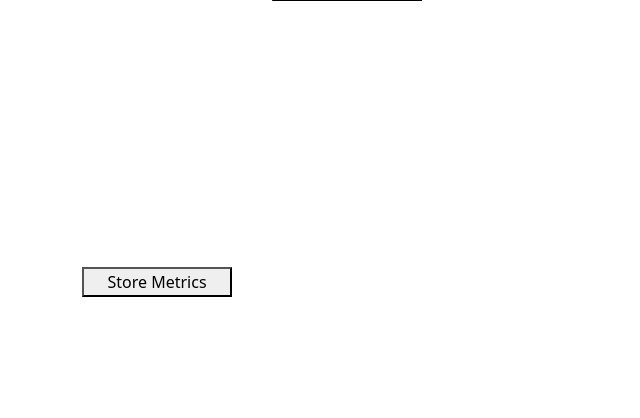
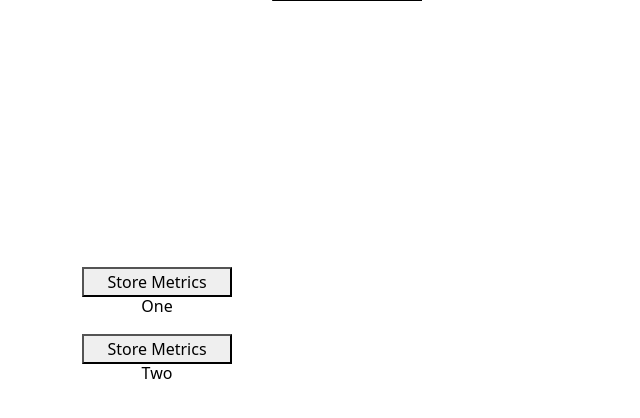
Before and after one commit to UVM-CS195-F22/FinalProject-lscholfi-kpolitza, a Flask app: page / in a window 1280 px wide. Shown: the part 307-725 px from the top of the page, without its empty margins (0-640 px from the left). Run offline with Flask 2, Linux system fonts and the light colour scheme.

Commit message:
push again

```diff
--- a/templates/login.html
+++ b/templates/login.html
@@ -21,6 +21,8 @@
 
 
 <footer style="margin-top:250px">
-  <p><a class="column" href="{{ url_for('metrics') }}" ><button class=grey style="height:30px;width:150px;margin-bottom:0px">Store Metrics</button></a></p>
+  <p><a class="column" href="{{ url_for('metrics') }}" ><button class=grey style="height:30px;width:150px;margin-bottom:0px">Store Metrics One</button></a></p>
+  <p><a class="column" href="{{ url_for('metrics2') }}" ><button class=grey style="height:30px;width:150px;margin-bottom:0px">Store Metrics Two</button></a></p>
+
 </footer>
 {% endblock %}
```
Also changed, not shown: super_store.db.
